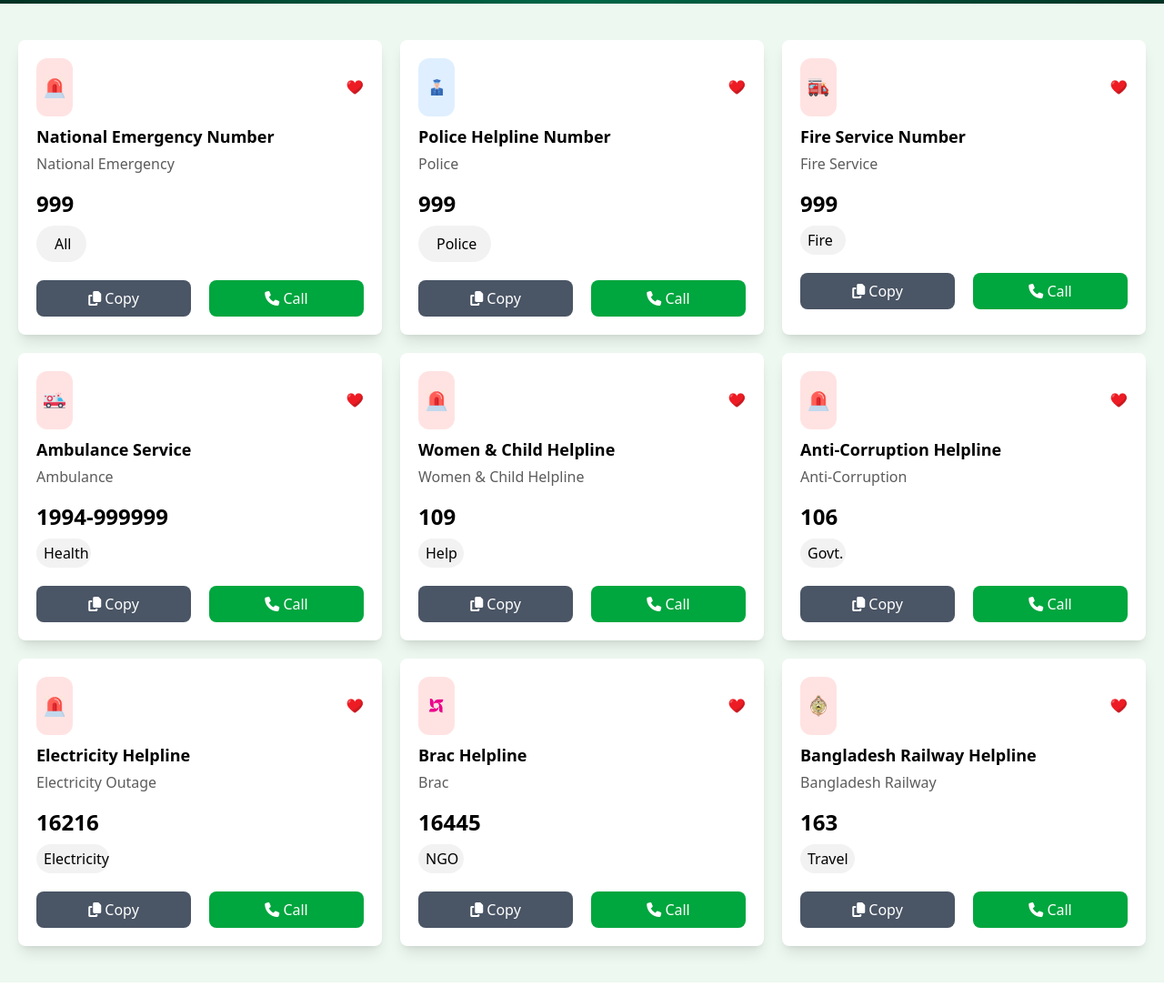
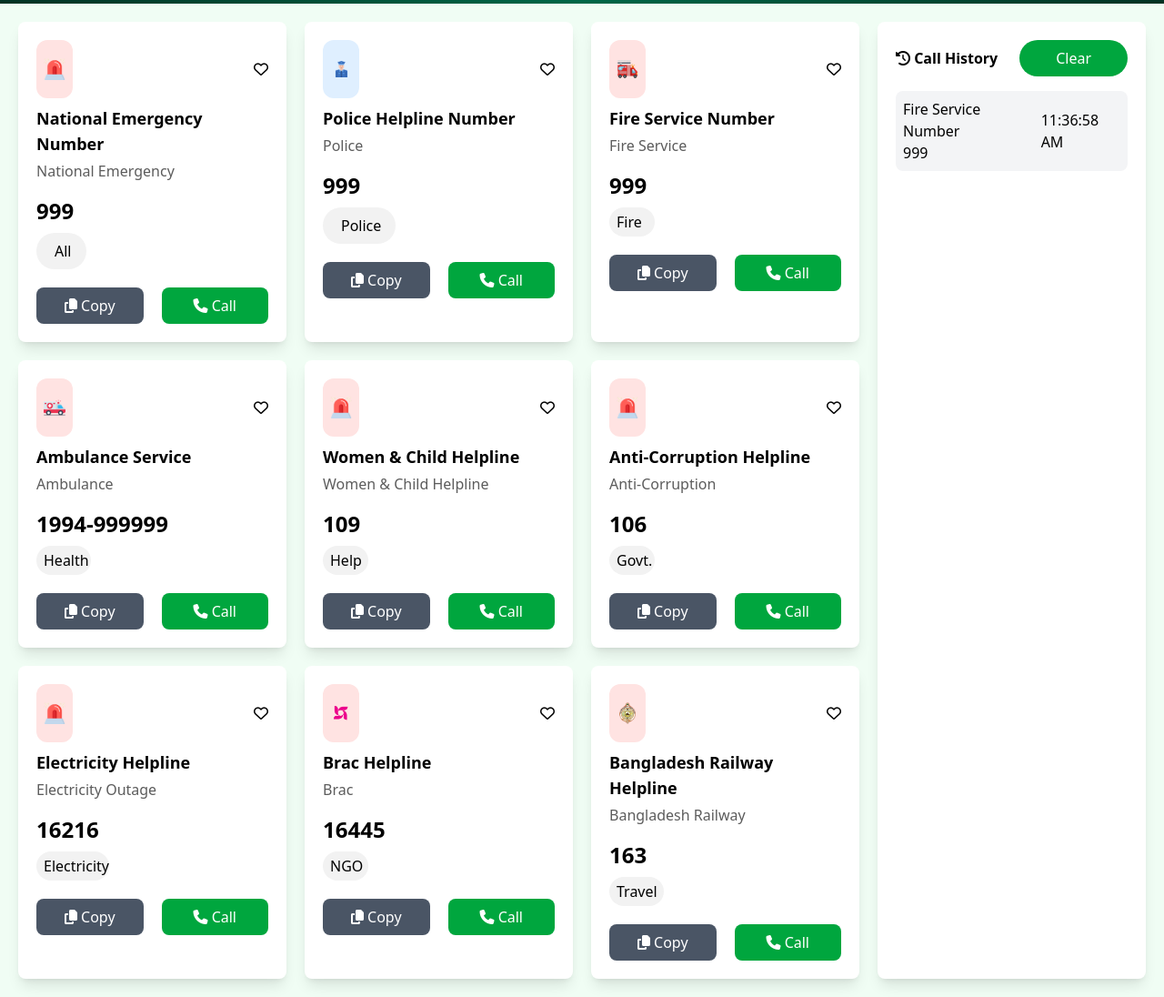
Before and after one commit to tawsif-code/Assignment-5, a plain HTML site: page index.html in a window 1280 px wide. Shown: the part 400-1496 px from the top of the page at 91% size. Drawn offline with nearby package versions, Linux system fonts and the light colour scheme.

Commit message:
Static website done

```diff
--- a/index.html
+++ b/index.html
@@ -10,6 +10,7 @@
     <script src="https://kit.fontawesome.com/dae813fbfd.js" crossorigin="anonymous"></script>
 </head>
 <body>
+
     <header>
 
         <!-- Nav section -->
@@ -44,146 +45,160 @@
             <p class="text-white mt-5">Government Emergency Services at Your Fingertip – A Project by  Government of the People’s Republic of Bangladesh</p>
         </div>
     </header>
-    <main class="bg-[#edf8f0]">
-        <div class="w-full">
+    <main>
 
         <!-- Emergency number section -->
 
-            <div class="px-5 py-10  grid grid-cols-3 gap-5">
-                <section class="bg-white w-[400px] p-5 shadow-lg rounded-lg">
+        <div class="bg-green-50 grid grid-cols-4 gap-5 p-5">
+            <section class="bg-white shadow-lg rounded-lg p-5">
                 <div class="flex justify-between items-center">
                     <img class="w-10 bg-[#ffe3e2] px-2 py-5 rounded-xl" src="assets/emergency.png" alt="">
-                        <img class="w-5 h-5" src="assets/heart.png" alt="">
+                    <i class="fa-regular fa-heart"></i>
                 </div>
                     <h1 class="font-bold text-lg mt-2">National Emergency Number</h1>
                     <p class="text-[#5c5c5c] mt-1">National Emergency</p>
                     <p class="font-bold text-2xl mt-4">999</p>
                     <p class="bg-[#f2f2f2] px-5 py-2 rounded-full w-[55px] mt-2">All</p>
                     <div class="flex gap-5 mt-5">
-                        <button class="bg-gray-600 px-10 py-2 rounded-lg text-white w-[50%]"><i class="fa-solid fa-copy"></i> Copy</button>
-                        <button class="bg-green-600 px-10 py-2 rounded-lg text-white w-[50%]"><i class="fa-solid fa-phone"></i> Call</button>
+                        <button class="bg-gray-600 p-2 rounded-lg text-white w-[50%]"><i class="fa-solid fa-copy"></i> Copy</button>
+                        <button class="bg-green-600 p-2 rounded-lg text-white w-[50%]"><i class="fa-solid fa-phone"></i> Call</button>
                     </div>
             </section>
-                <section class="bg-white w-[400px] p-5 shadow-lg rounded-lg">
+            <section class="bg-white shadow-lg rounded-lg p-5">
                     <div class="flex justify-between items-center">
                         <img class="w-10 bg-[#dfefff] px-2 py-5 rounded-xl" src="assets/police.png" alt="">
-                        <img class="w-5 h-5" src="assets/heart.png" alt="">
+                        <i class="fa-regular fa-heart"></i>
                     </div>
                     <h1 class="font-bold text-lg mt-2">Police Helpline Number</h1>
                     <p class="text-[#5c5c5c] mt-1">Police</p>
                     <p class="font-bold text-2xl mt-4">999</p>
                     <p class="bg-[#f2f2f2] px-5 py-2 rounded-full w-[80px] mt-2">Police</p>
                     <div class="flex gap-5 mt-5">
-                        <button class="bg-gray-600 px-10 py-2 rounded-lg text-white w-[50%]"><i class="fa-solid fa-copy"></i> Copy</button>
-                        <button class="bg-green-600 px-10 py-2 rounded-lg text-white w-[50%]"><i class="fa-solid fa-phone"></i> Call</button>
+                        <button class="bg-gray-600 p-2 rounded-lg text-white w-[50%]"><i class="fa-solid fa-copy"></i> Copy</button>
+                        <button class="bg-green-600 p-2 rounded-lg text-white w-[50%]"><i class="fa-solid fa-phone"></i> Call</button>
                     </div>
         </section>
-                <section class="bg-white w-[400px] p-5 shadow-lg rounded-lg">
+        <section class="bg-white shadow-lg rounded-lg p-5">
                     <div class="flex justify-between items-center">
                         <img class="w-10 bg-[#ffe3e2] px-2 py-5 rounded-xl" src="assets/fire-service.png" alt="">
-                        <img class="w-5 h-5" src="assets/heart.png" alt="">
+                        <i class="fa-regular fa-heart"></i>
                     </div>
                     <h1 class="font-bold text-lg mt-2">Fire Service Number</h1>
                     <p class="text-[#5c5c5c] mt-1">Fire Service</p>
                     <p class="font-bold text-2xl mt-4">999</p>
                     <p class="bg-[#f2f2f2] px-2 py-1 rounded-full w-[50px] mt-2">Fire</p>
                     <div class="flex gap-5 mt-5">
-                        <button class="bg-gray-600 px-10 py-2 rounded-lg text-white w-[50%]"><i class="fa-solid fa-copy"></i> Copy</button>
-                        <button class="bg-green-600 px-10 py-2 rounded-lg text-white w-[50%]"><i class="fa-solid fa-phone"></i> Call</button>
+                        <button class="bg-gray-600 p-2 rounded-lg text-white w-[50%]"><i class="fa-solid fa-copy"></i> Copy</button>
+                        <button class="bg-green-600 p-2 rounded-lg text-white w-[50%]"><i class="fa-solid fa-phone"></i> Call</button>
                     </div>
                 </section>
-                <section class="bg-white w-[400px] p-5 shadow-lg rounded-lg">
+
+         <!-- Call history section -->
+
+        <section class="bg-white shadow-lg rounded-lg row-span-3 p-5">
+            <div class="flex justify-between items-center">
+                <p class="font-semibold"><i class="fa-solid fa-clock-rotate-left"></i> Call History</p>
+                <button class="bg-green-600 px-10 py-2 rounded-full text-white">Clear</button>
+            </div>
+
+            <div class="bg-gray-100 p-2 mt-4 rounded-lg flex justify-between items-center gap-2">
+                <div>
+                    <h1 class="text-xm font-medium">Fire Service Number</h1>
+                    <p>999</p>
+                </div>
+                <div>
+                    <p>11:36:58 AM</p>
+                </div>
+            </div>
+        </section>
+        <section class="bg-white shadow-lg rounded-lg p-5">
                     <div class="flex justify-between items-center">
                         <img class="w-10 bg-[#ffe3e2] px-2 py-5 rounded-xl" src="assets/ambulance.png" alt="">
-                        <img class="w-5 h-5" src="assets/heart.png" alt="">
+                        <i class="fa-regular fa-heart"></i>
                     </div>
                     <h1 class="font-bold text-lg mt-2">Ambulance Service</h1>
                     <p class="text-[#5c5c5c] mt-1">Ambulance</p>
                     <p class="font-bold text-2xl mt-4">1994-999999</p>
                     <p class="bg-[#f2f2f2] px-2 py-1 rounded-full w-[60px] mt-2">Health</p>
                     <div class="flex gap-5 mt-5">
-                        <button class="bg-gray-600 px-10 py-2 rounded-lg text-white w-[50%]"><i class="fa-solid fa-copy"></i> Copy</button>
-                        <button class="bg-green-600 px-10 py-2 rounded-lg text-white w-[50%]"><i class="fa-solid fa-phone"></i> Call</button>
+                        <button class="bg-gray-600 p-2 rounded-lg text-white w-[50%]"><i class="fa-solid fa-copy"></i> Copy</button>
+                        <button class="bg-green-600 p-2 rounded-lg text-white w-[50%]"><i class="fa-solid fa-phone"></i> Call</button>
                     </div>
                 </section>
-                <section class="bg-white w-[400px] p-5 shadow-lg rounded-lg">
+        <section class="bg-white shadow-lg rounded-lg p-5">
                     <div class="flex justify-between items-center">
                         <img class="w-10 bg-[#ffe3e2] px-2 py-5 rounded-xl" src="assets/emergency.png" alt="">
-                        <img class="w-5 h-5" src="assets/heart.png" alt="">
+                        <i class="fa-regular fa-heart"></i>
                     </div>
                     <h1 class="font-bold text-lg mt-2">Women & Child Helpline</h1>
                     <p class="text-[#5c5c5c] mt-1">Women & Child Helpline</p>
                     <p class="font-bold text-2xl mt-4">109</p>
                     <p class="bg-[#f2f2f2] px-2 py-1 rounded-full w-[50px] mt-2">Help</p>
                     <div class="flex gap-5 mt-5">
-                        <button class="bg-gray-600 px-10 py-2 rounded-lg text-white w-[50%]"><i class="fa-solid fa-copy"></i> Copy</button>
-                        <button class="bg-green-600 px-10 py-2 rounded-lg text-white w-[50%]"><i class="fa-solid fa-phone"></i> Call</button>
+                        <button class="bg-gray-600 p-2 rounded-lg text-white w-[50%]"><i class="fa-solid fa-copy"></i> Copy</button>
+                        <button class="bg-green-600 p-2 rounded-lg text-white w-[50%]"><i class="fa-solid fa-phone"></i> Call</button>
                     </div>
                 </section>
-                <section class="bg-white w-[400px] p-5 shadow-lg rounded-lg">
+        <section class="bg-white shadow-lg rounded-lg p-5">
                     <div class="flex justify-between items-center">
                         <img class="w-10 bg-[#ffe3e2] px-2 py-5 rounded-xl" src="assets/emergency.png" alt="">
-                        <img class="w-5 h-5" src="assets/heart.png" alt="">
+                        <i class="fa-regular fa-heart"></i>
                     </div>
                     <h1 class="font-bold text-lg mt-2">Anti-Corruption Helpline</h1>
                     <p class="text-[#5c5c5c] mt-1">Anti-Corruption</p>
                     <p class="font-bold text-2xl mt-4">106</p>
                     <p class="bg-[#f2f2f2] px-2 py-1 rounded-full w-[50px] mt-2">Govt.</p>
                     <div class="flex gap-5 mt-5">
-                        <button class="bg-gray-600 px-10 py-2 rounded-lg text-white w-[50%]"><i class="fa-solid fa-copy"></i> Copy</button>
-                        <button class="bg-green-600 px-10 py-2 rounded-lg text-white w-[50%]"><i class="fa-solid fa-phone"></i> Call</button>
+                        <button class="bg-gray-600 p-2 rounded-lg text-white w-[50%]"><i class="fa-solid fa-copy"></i> Copy</button>
+                        <button class="bg-green-600 p-2 rounded-lg text-white w-[50%]"><i class="fa-solid fa-phone"></i> Call</button>
                     </div>
                 </section>
-                <section class="bg-white w-[400px] p-5 shadow-lg rounded-lg">
+        <section class="bg-white shadow-lg rounded-lg p-5">
                     <div class="flex justify-between items-center">
                         <img class="w-10 bg-[#ffe3e2] px-2 py-5 rounded-xl" src="assets/emergency.png" alt="">
-                        <img class="w-5 h-5" src="assets/heart.png" alt="">
+                        <i class="fa-regular fa-heart"></i>
                     </div>
                     <h1 class="font-bold text-lg mt-2">Electricity Helpline</h1>
                     <p class="text-[#5c5c5c] mt-1">Electricity Outage</p>
                     <p class="font-bold text-2xl mt-4">16216</p>
                     <p class="bg-[#f2f2f2] px-2 py-1 rounded-full w-[80px] mt-2">Electricity</p>
                     <div class="flex gap-5 mt-5">
-                        <button class="bg-gray-600 px-10 py-2 rounded-lg text-white w-[50%]"><i class="fa-solid fa-copy"></i> Copy</button>
-                        <button class="bg-green-600 px-10 py-2 rounded-lg text-white w-[50%]"><i class="fa-solid fa-phone"></i> Call</button>
+                        <button class="bg-gray-600 p-2 rounded-lg text-white w-[50%]"><i class="fa-solid fa-copy"></i> Copy</button>
+                        <button class="bg-green-600 p-2 rounded-lg text-white w-[50%]"><i class="fa-solid fa-phone"></i> Call</button>
                     </div>
                 </section>
-                <section class="bg-white w-[400px] p-5 shadow-lg rounded-lg">
+        <section class="bg-white shadow-lg rounded-lg p-5">
                     <div class="flex justify-between items-center">
                         <img class="w-10 bg-[#ffe3e2] px-2 py-5 rounded-xl" src="assets/brac.png" alt="">
-                        <img class="w-5 h-5" src="assets/heart.png" alt="">
+                        <i class="fa-regular fa-heart"></i>
                     </div>
                     <h1 class="font-bold text-lg mt-2">Brac Helpline</h1>
                     <p class="text-[#5c5c5c] mt-1">Brac</p>
                     <p class="font-bold text-2xl mt-4">16445</p>
                     <p class="bg-[#f2f2f2] px-2 py-1 rounded-full w-[50px] mt-2">NGO</p>
                     <div class="flex gap-5 mt-5">
-                        <button class="bg-gray-600 px-10 py-2 rounded-lg text-white w-[50%]"><i class="fa-solid fa-copy"></i> Copy</button>
-                        <button class="bg-green-600 px-10 py-2 rounded-lg text-white w-[50%]"><i class="fa-solid fa-phone"></i> Call</button>
+                        <button class="bg-gray-600 p-2 rounded-lg text-white w-[50%]"><i class="fa-solid fa-copy"></i> Copy</button>
+                        <button class="bg-green-600 p-2 rounded-lg text-white w-[50%]"><i class="fa-solid fa-phone"></i> Call</button>
                     </div>
                 </section>
-                <section class="bg-white w-[400px] p-5 shadow-lg rounded-lg">
+        <section class="bg-white shadow-lg rounded-lg p-5">
                     <div class="flex justify-between items-center">
                         <img class="w-10 bg-[#ffe3e2] px-2 py-5 rounded-xl" src="assets/Bangladesh-Railway.png" alt="">
-                        <img class="w-5 h-5" src="assets/heart.png" alt="">
+                        <i class="fa-regular fa-heart"></i>
                     </div>
                     <h1 class="font-bold text-lg mt-2">Bangladesh Railway Helpline </h1>
                     <p class="text-[#5c5c5c] mt-1">Bangladesh Railway</p>
                     <p class="font-bold text-2xl mt-4">163</p>
                     <p class="bg-[#f2f2f2] px-2 py-1 rounded-full w-[60px] mt-2">Travel</p>
                     <div class="flex gap-5 mt-5">
-                        <button class="bg-gray-600 px-10 py-2 rounded-lg text-white w-[50%]"><i class="fa-solid fa-copy"></i> Copy</button>
-                        <button class="bg-green-600 px-10 py-2 rounded-lg text-white w-[50%]"><i class="fa-solid fa-phone"></i> Call</button>
+                        <button class="bg-gray-600 p-2 rounded-lg text-white w-[50%]"><i class="fa-solid fa-copy"></i> Copy</button>
+                        <button class="bg-green-600 p-2 rounded-lg text-white w-[50%]"><i class="fa-solid fa-phone"></i> Call</button>
                     </div>
                 </section>
-            </div>
+    </main>
 
-            <!-- Call history section -->
+    <!-- js scripts -->
 
-            <div>
-
-            </div>
-        </div>
-    </main>
+    <script src="script.js"></script>
 </body>
 </html>
```
Also changed, not shown: script.js (added). Lines whose indentation alone changed are shown as unchanged.
